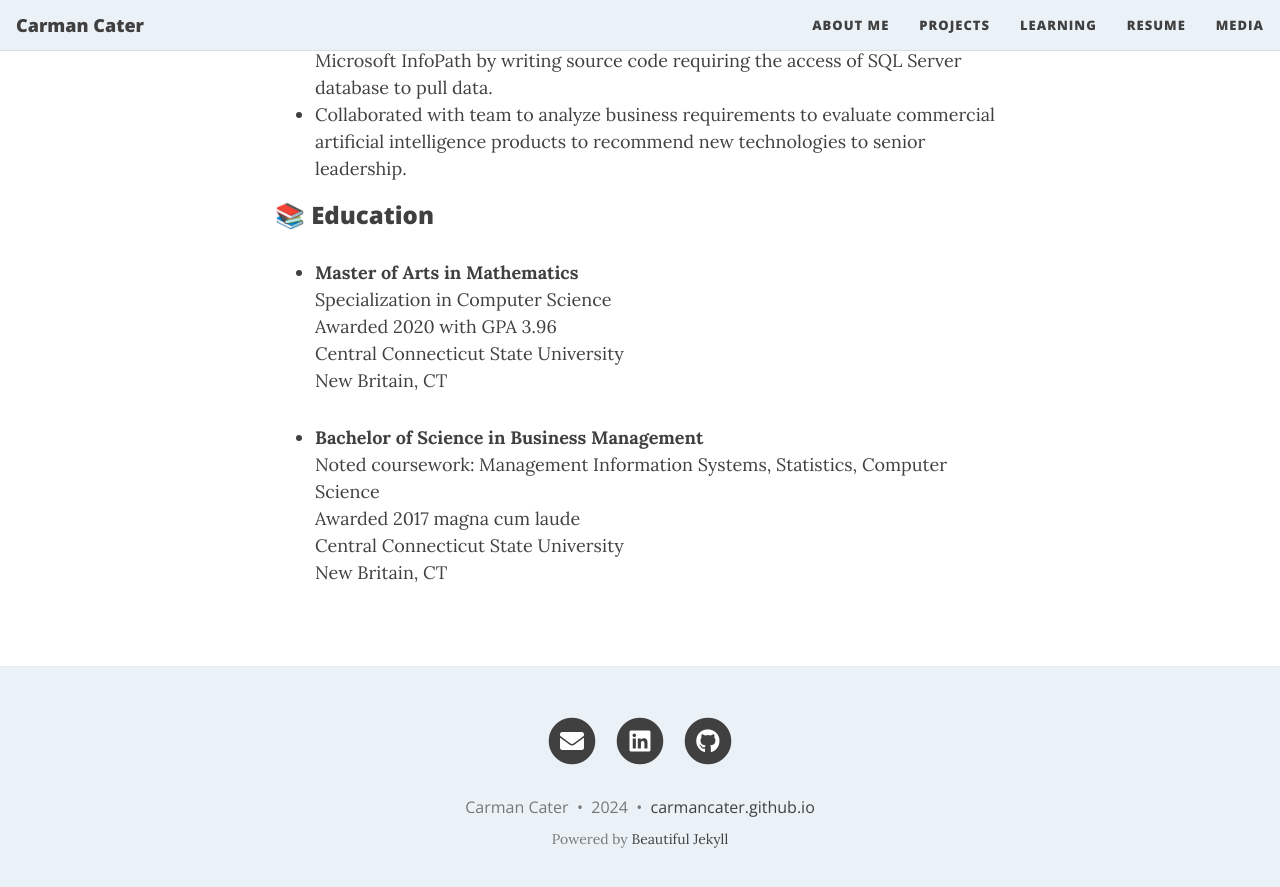
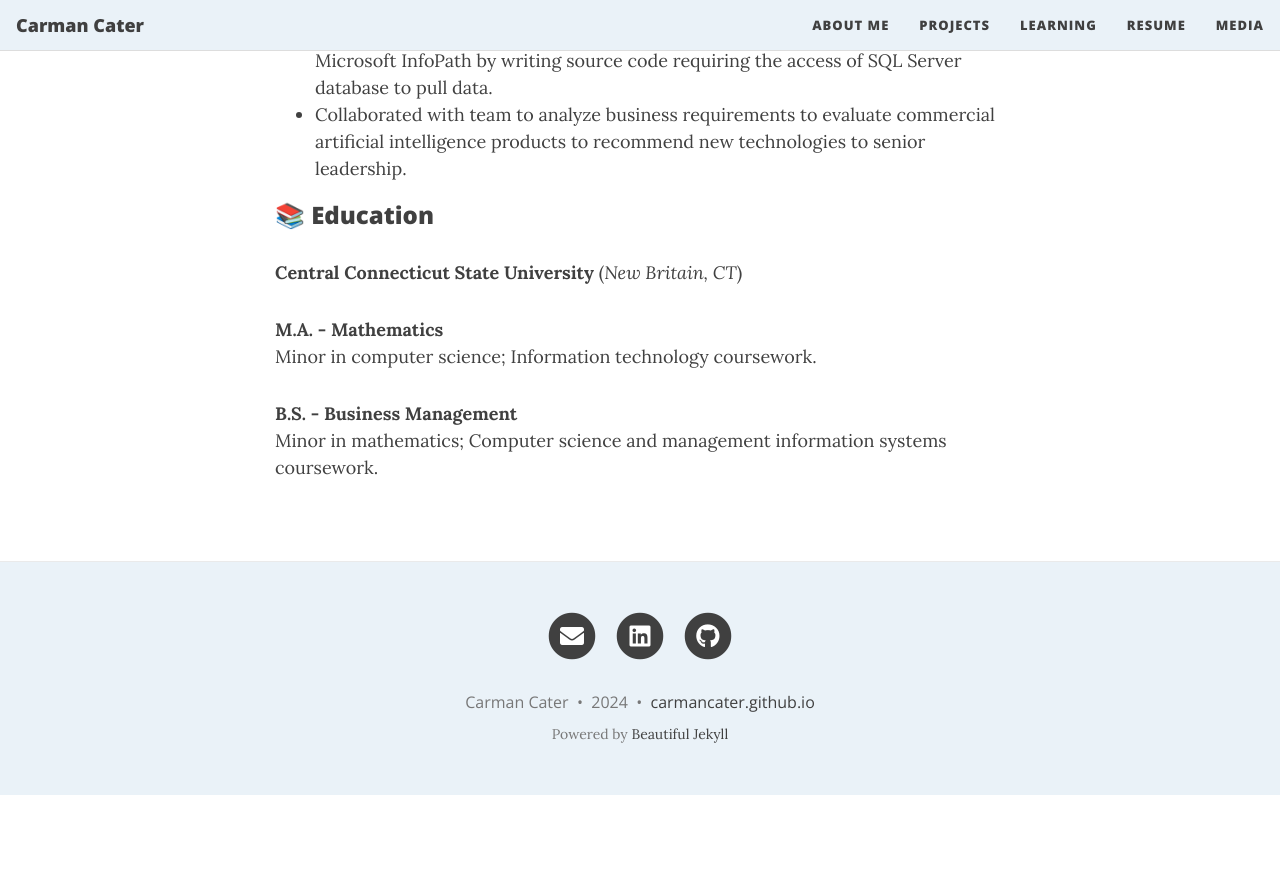
Before and after one commit to carmancater/carmancater.github.io, a Jekyll site: the page built from resume.md, in a window 1280 px wide and 900 px high, scrolled down 2165 px. Shown: the top 887 px of the window. Built offline with Jekyll 4.4.1, drawn with Linux system fonts in a browser that asks for light colours; nearby versions of some CDN libraries; emoji names are drawn with the system emoji font; after the commit the page ends 2960 px from its top, so only the background shows below that.

Commit message:
Update resume.md

```diff
--- a/resume.md
+++ b/resume.md
@@ -48,14 +48,10 @@ Rate My Professor reviews: [Central CT State University](https://www.ratemyprofe
 
 ### :books: Education
 
-- **Master of Arts in Mathematics**
-Specialization in Computer Science
-Awarded 2020 with GPA 3.96
-Central Connecticut State University
-New Britain, CT
+**Central Connecticut State University** (*New Britain, CT*)
 
-- **Bachelor of Science in Business Management**
-Noted coursework: Management Information Systems, Statistics, Computer Science
-Awarded 2017 magna cum laude
-Central Connecticut State University
-New Britain, CT
+**M.A. - Mathematics**
+Minor in computer science; Information technology coursework.
+
+**B.S. - Business Management**
+Minor in mathematics; Computer science and management information systems coursework.
```
